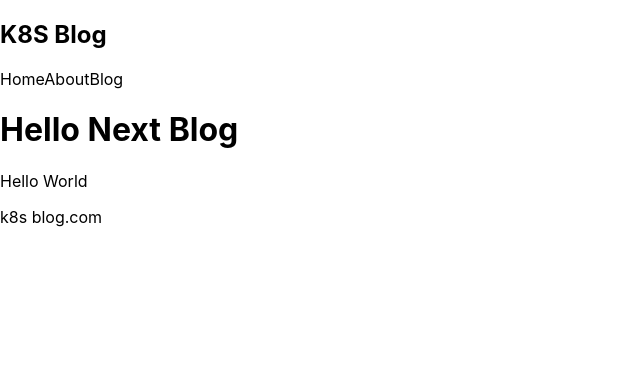
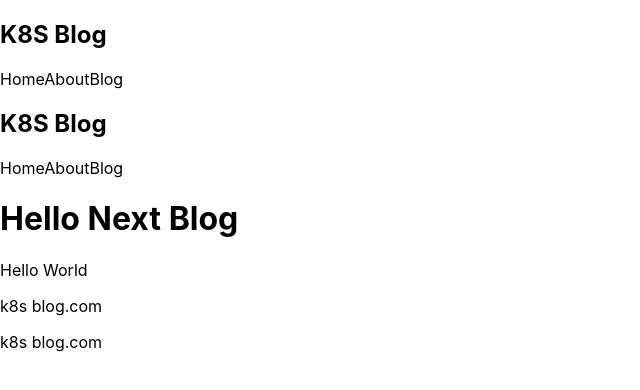
Before and after one commit to YUUSUKE18/react-firebase-app, a Next.js app: page / in a window 1280 px wide. Shown: the top 390 px of the page, without its empty margins (0-640 px from the left). Built offline with nearby package versions, Linux system fonts and the light colour scheme.

Commit message:
Add Layout File

```diff
--- /dev/null
+++ b/components/Layout.js
@@ -0,0 +1,17 @@
+import Navbar from "./Navbar"
+import Footer from "./Footer"
+
+
+const Layout = ({children}) => {
+    return (
+        <div className="component">
+            <Navbar />
+
+            {children}
+
+            <Footer />
+        </div>
+    )
+}
+
+export default Layout
--- a/pages/_app.js
+++ b/pages/_app.js
@@ -1,7 +1,12 @@
+import Layout from '../components/Layout'
 import '../styles/globals.css'
 
 function MyApp({ Component, pageProps }) {
-  return <Component {...pageProps} />
+  return (
+    <Layout>
+      <Component {...pageProps} />
+    </Layout>
+  )
 }
 
 export default MyApp
```
